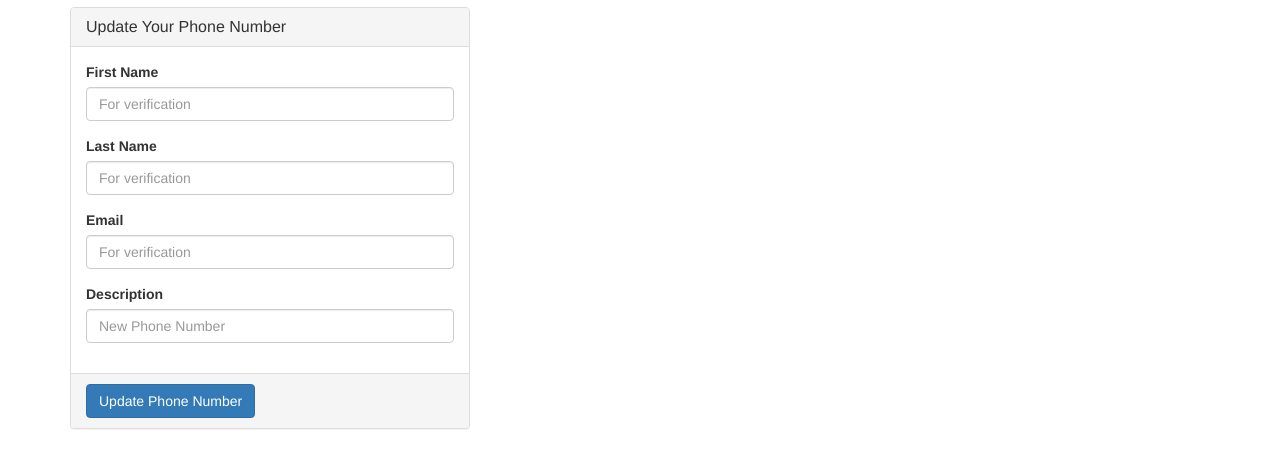
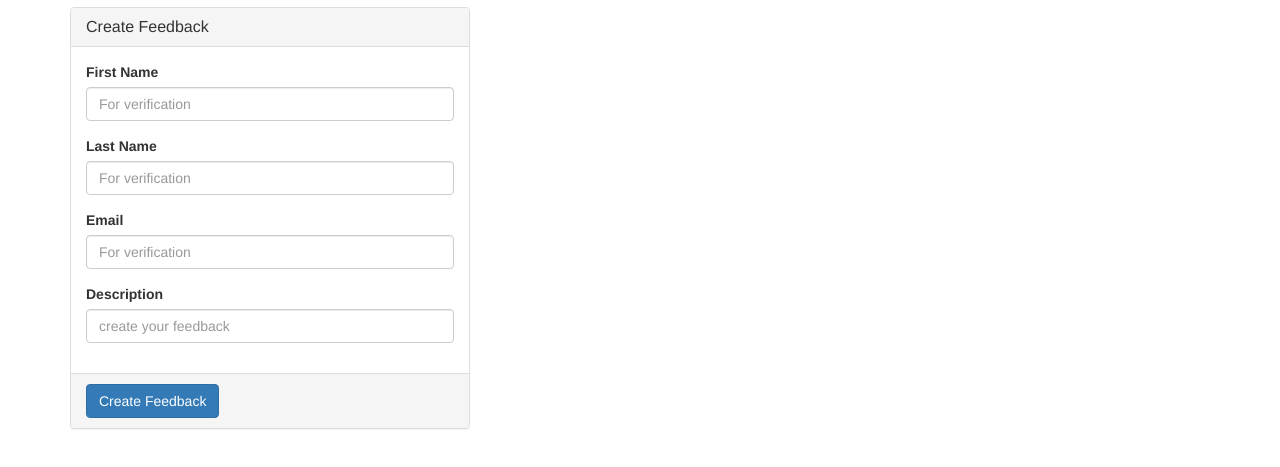
Before and after one commit to Marwen1996/marwen, a website: page public/index.html in a window 1280 px wide. Shown: the part 53-520 px from the top of the page. Drawn offline with nearby package versions, Linux system fonts and the light colour scheme.

Commit message:
Update index.html

```diff
--- a/public/index.html
+++ b/public/index.html
@@ -4,7 +4,7 @@
     <meta charset="utf-8">
     <meta http-equiv="X-UA-Compatible" content="IE=edge">
     <meta name="viewport" content="width=device-width, initial-scale=1">
-    <title>Phone Changer</title>
+    <title>Contact Feedback</title>
     <link rel="stylesheet" href="//maxcdn.bootstrapcdn.com/bootstrap/3.3.5/css/bootstrap.min.css">
     <script src="//code.jquery.com/jquery-1.11.3.min.js"></script>
     <style>
@@ -49,7 +49,7 @@
                             $("#lastName").val("");
                             $("#email").val("");
                             $("#description").val("");
-                            $("#messageMessage").text("Record updated!");
+                            $("#messageMessage").text("Feedback created!");
                             $("#message").show();
                         },
                         error: function(err) {
@@ -76,7 +76,7 @@
         <form id="phoneChangerForm" action="/update" method="post" style="width: 400px">
             <div class="panel panel-default">
                 <div class="panel-heading">
-                    <h3 class="panel-title">Update Your Phone Number</h3>
+                    <h3 class="panel-title">Create Feedback</h3>
                 </div>
                 <div class="panel-body">
                     <div class="form-group">
@@ -93,7 +93,7 @@
                     </div>
                     <div class="form-group">
                         <label for="phone">Description</label>
-                        <input type="text" class="form-control" id="description" placeholder="New Phone Number" required>
+                        <input type="text" class="form-control" id="description" placeholder="create your feedback" required>
                     </div>
                 </div>
                 <div class="panel-footer">
@@ -106,7 +106,7 @@
                         <span class="sr-only">Error:</span>
                         <span id="errorMessage"></span>
                     </div>
-                    <button type="submit" class="btn btn-primary">Update Phone Number</button>
+                    <button type="submit" class="btn btn-primary">Create Feedback</button>
                 </div>
             </div>
         </form>
```
